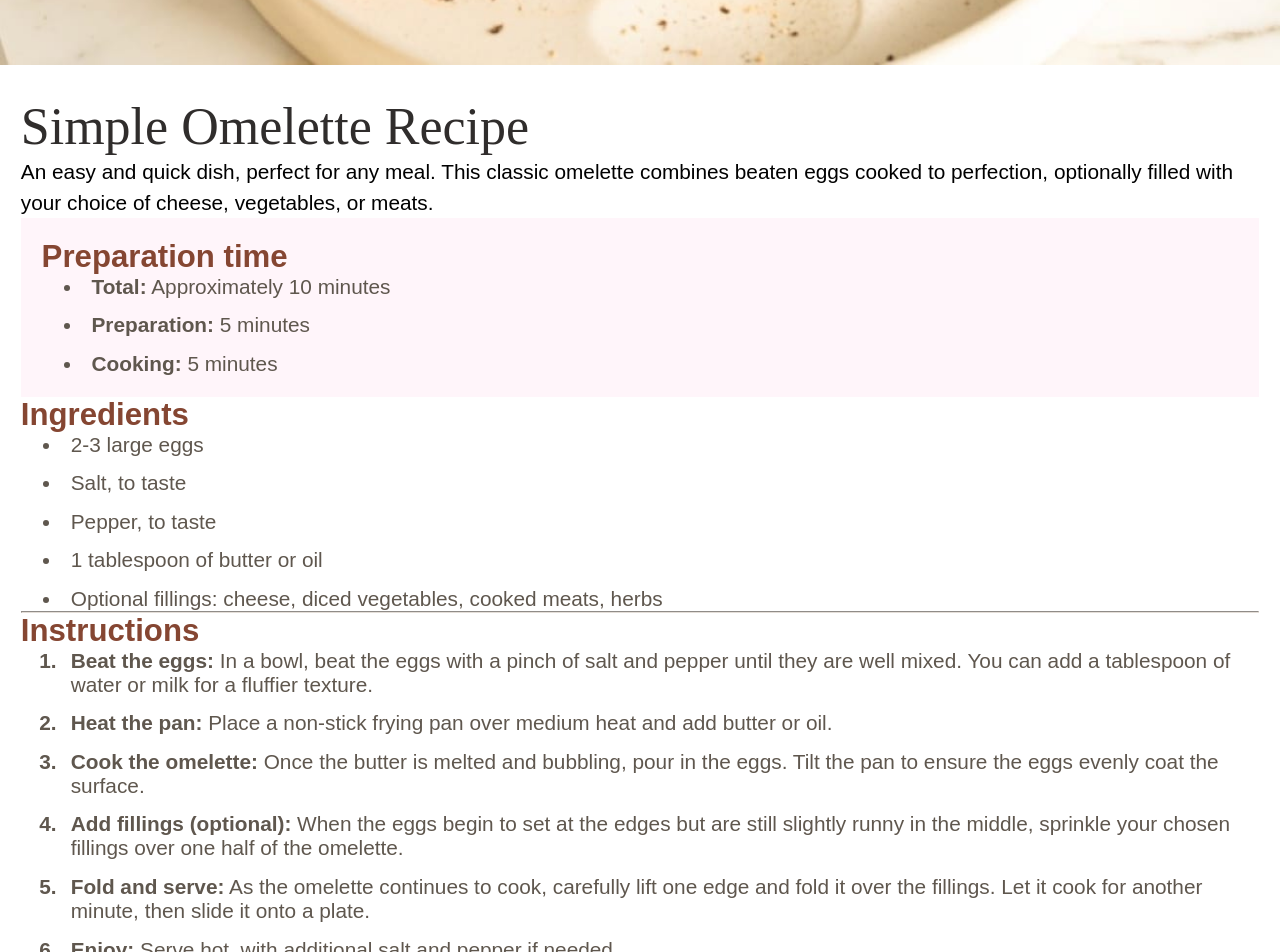
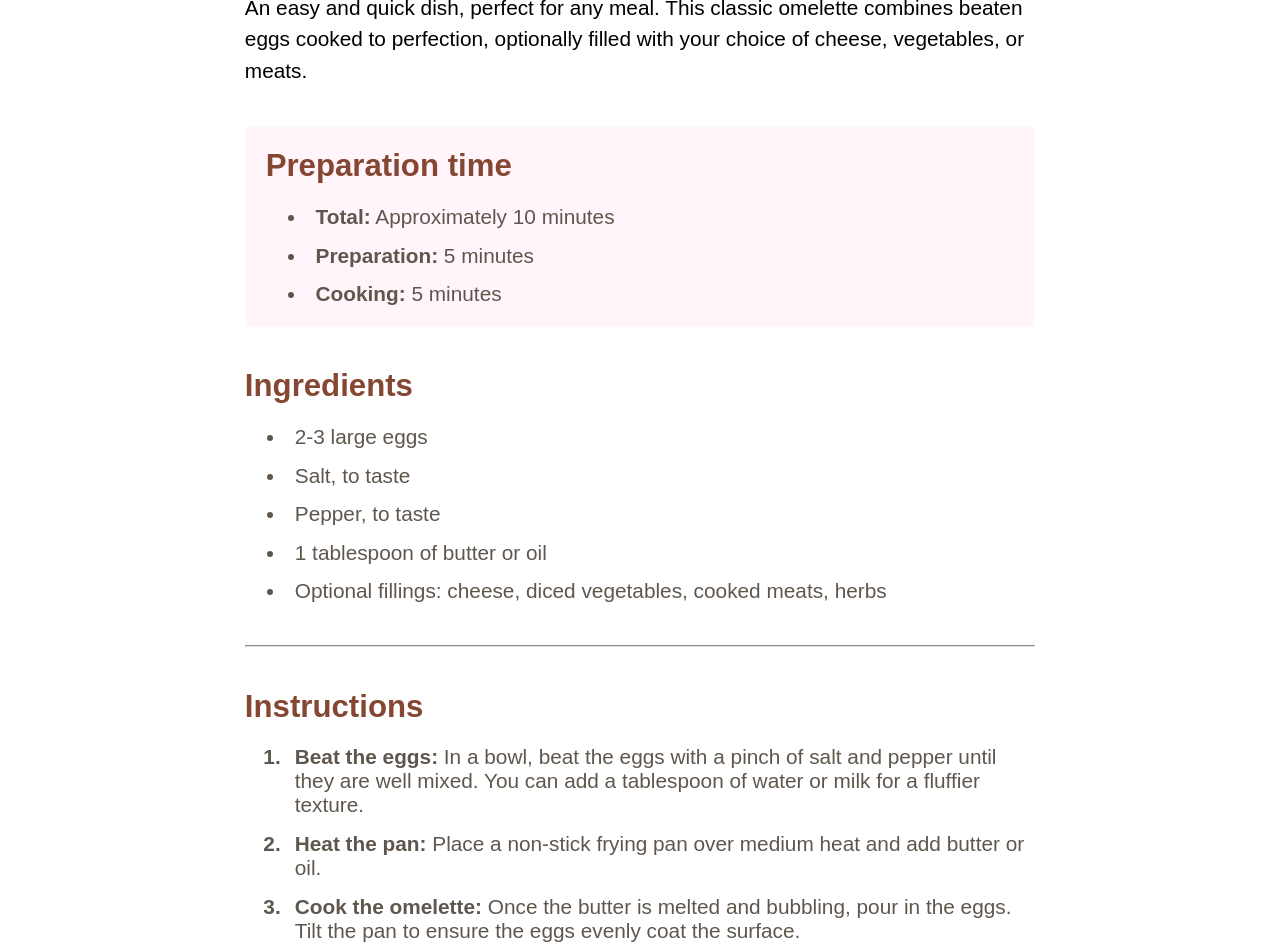
Before and after one commit to JosefForkman/Recipe-page, a React (Vite) app: page / in a window 1280 px wide. Shown: the part 520-1472 px from the top of the page. Built offline with nearby package versions, Linux system fonts and the light colour scheme; a web font is replaced by a local one.

Commit message:
add styles

```diff
--- a/src/App.jsx
+++ b/src/App.jsx
@@ -3,9 +3,9 @@ import "./styles/main.scss";
 
 function App() {
     return (
-        <main>
+        <main className="wrapper">
             <img src={omelette} alt="" />
-            <div className="wrapper padding-block-500 padding-inline-400">
+            <div className="flex-column gap-row-600 padding-block-500 padding-inline-400">
                 <h1 className="text-DarkCharcoal">Simple Omelette Recipe</h1>
                 <p className="WengeBrown">
                     An easy and quick dish, perfect for any meal. This classic
@@ -14,7 +14,10 @@ function App() {
                     meats.
                 </p>
 
-                <section className="bg-RoseWhite padding-400" aria-labelledby="Preparation">
+                <section
+                    className="flex-column gap-row-400 bg-RoseWhite padding-400"
+                    aria-labelledby="Preparation"
+                >
                     <h2 className="text-Nutmeg" id="Preparation">
                         Preparation time
                     </h2>
@@ -31,7 +34,10 @@ function App() {
                     </ul>
                 </section>
 
-                <section aria-labelledby="Ingredients">
+                <section
+                    className="flex-column gap-row-400"
+                    aria-labelledby="Ingredients"
+                >
                     <h2 className="text-Nutmeg" id="Ingredients">
                         Ingredients
                     </h2>
@@ -49,7 +55,10 @@ function App() {
 
                 <hr className="border-LightGrey" />
 
-                <section aria-labelledby="Instructions">
+                <section
+                    className="flex-column gap-row-400"
+                    aria-labelledby="Instructions"
+                >
                     <h2 className="text-Nutmeg" id="Instructions">
                         Instructions
                     </h2>
@@ -90,7 +99,7 @@ function App() {
 
                 <hr className="border-LightGrey" />
 
-                <section aria-labelledby="Nutrition">
+                <section className="flex-column gap-row-400" aria-labelledby="Nutrition">
                     <h2 className="text-Nutmeg" id="Nutrition">
                         Nutrition
                     </h2>
--- a/src/styles/main.scss
+++ b/src/styles/main.scss
@@ -11,4 +11,6 @@
 // @import "components/_cards";
 @import "layout/_ul";
 @import "layout/_spacing";
+@import "layout/_flexbox";
+@import "layout/_wrapper";
 @import "pages/_home";
```
